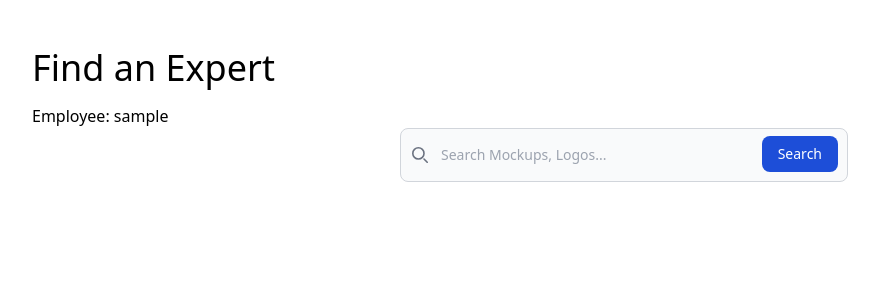
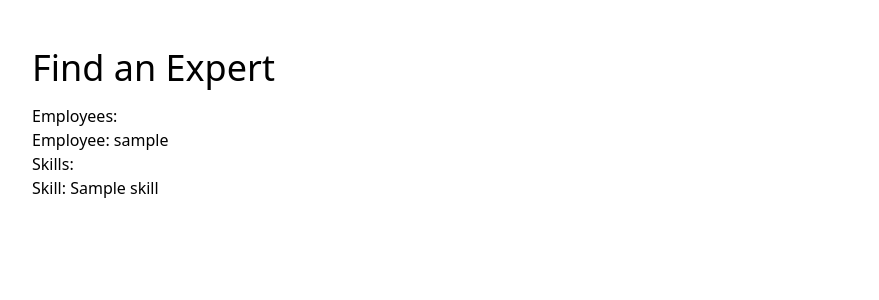
Before and after one commit to PaulPerret/devskills, a Django app: page /employees/find in a window 1280 px wide. Shown: the top 300 px of the page, without its empty margins (16-895 px from the left). Run offline with Django 5.2, Linux system fonts and the light colour scheme; a user stored in the database is signed in; tables that the repository leaves empty hold one stand-in row (values such as "Sample post"); some libraries are stand-ins or nearby versions.

Commit message:
Passed skills in. Just need to filter on the front end for search.

```diff
--- a/apps/employees/templates/partials/search-list.html
+++ b/apps/employees/templates/partials/search-list.html
@@ -1,26 +1,24 @@
 <div id="search-list">
     {% if employees %}
-
+    Employees:
     <ul>
         {% for employee in employees %}
         <li>Employee: {{ employee.user.username }}</a></li>
         {% endfor %}
     </ul>
     {% else %}
-    <p>No polls are available.</p>
+    <p>No employees are available.</p>
     {% endif %}
 
-    <form class="max-w-md mx-auto">
-        <label for="default-search" class="mb-2 text-sm font-medium text-gray-900 sr-only dark:text-white">Search</label>
-        <div class="relative">
-            <div class="absolute inset-y-0 start-0 flex items-center ps-3 pointer-events-none">
-                <svg class="w-4 h-4 text-gray-500 dark:text-gray-400" aria-hidden="true" xmlns="http://www.w3.org/2000/svg" fill="none" viewBox="0 0 20 20">
-                    <path stroke="currentColor" stroke-linecap="round" stroke-linejoin="round" stroke-width="2" d="m19 19-4-4m0-7A7 7 0 1 1 1 8a7 7 0 0 1 14 0Z"/>
-                </svg>
-            </div>
-            <input type="search" id="default-search" class="block w-full p-4 ps-10 text-sm text-gray-900 border border-gray-300 rounded-lg bg-gray-50 focus:ring-blue-500 focus:border-blue-500 dark:bg-gray-700 dark:border-gray-600 dark:placeholder-gray-400 dark:text-white dark:focus:ring-blue-500 dark:focus:border-blue-500" placeholder="Search Mockups, Logos..." required />
-            <button type="submit" class="text-white absolute end-2.5 bottom-2.5 bg-blue-700 hover:bg-blue-800 focus:ring-4 focus:outline-none focus:ring-blue-300 font-medium rounded-lg text-sm px-4 py-2 dark:bg-blue-600 dark:hover:bg-blue-700 dark:focus:ring-blue-800">Search</button>
-        </div>
-    </form>
+    {% if skills %}
+    Skills:
+    <ul>
+        {% for skill in skills %}
+        <li>Skill: {{ skill.name }}</a></li>
+        {% endfor %}
+    </ul>
+    {% else %}
+    <p>No skills are available.</p>
+    {% endif %}
 
 </div>
--- a/apps/employees/views.py
+++ b/apps/employees/views.py
@@ -2,6 +2,7 @@ from django.shortcuts import render
 from django.contrib.auth.decorators import login_required
 
 from employees.models import Employee
+from skills.models import Skill
 
 @login_required
 def index(request):
@@ -16,5 +17,9 @@ def index(request):
 def find_an_expert(request):
 
     employees_list = Employee.objects.all()
-    context = {'employees': employees_list}
+    skills_list = Skill.objects.all()
+    context = {
+        'employees': employees_list,
+        'skills': skills_list
+        }
     return render(request, 'search.html', context)
```
